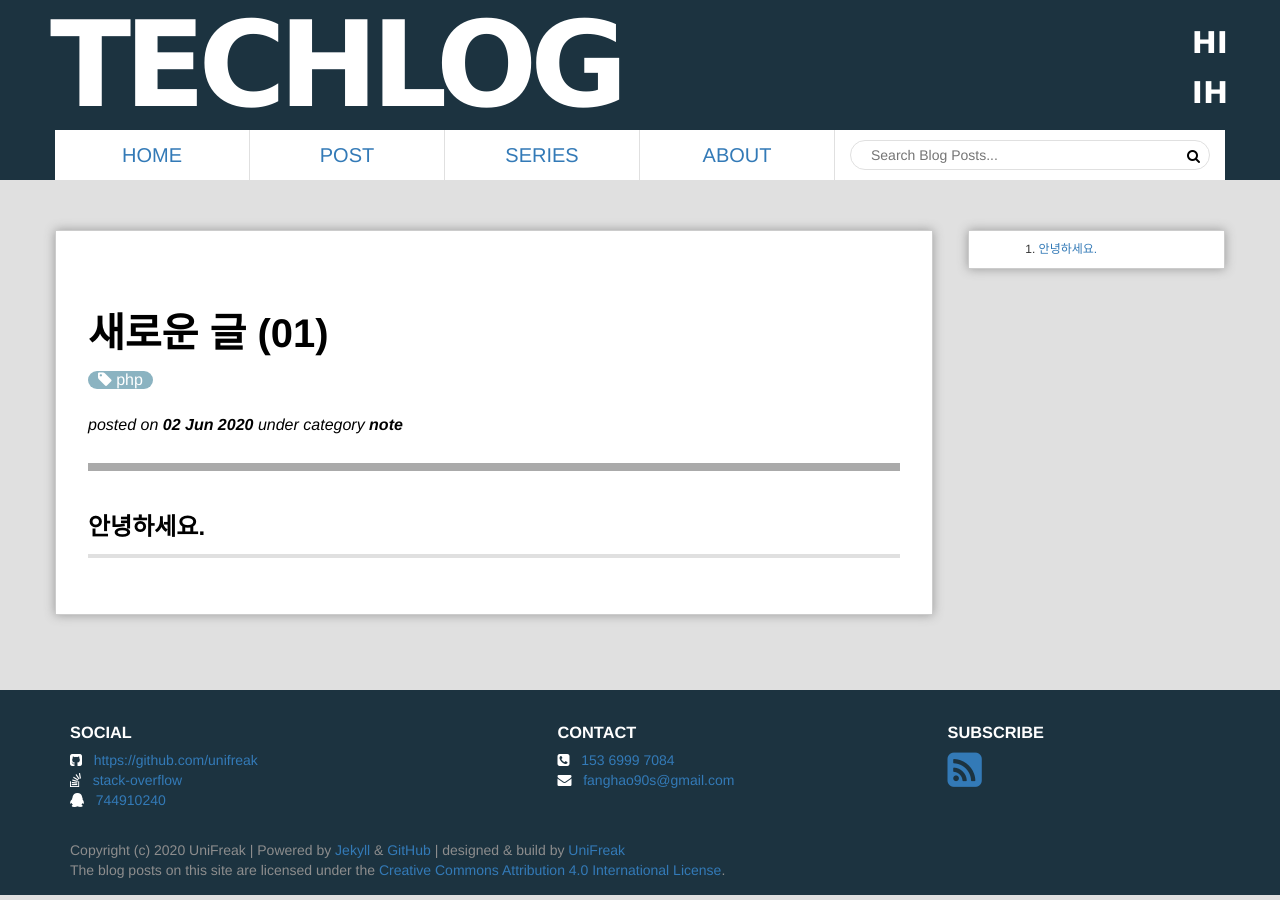
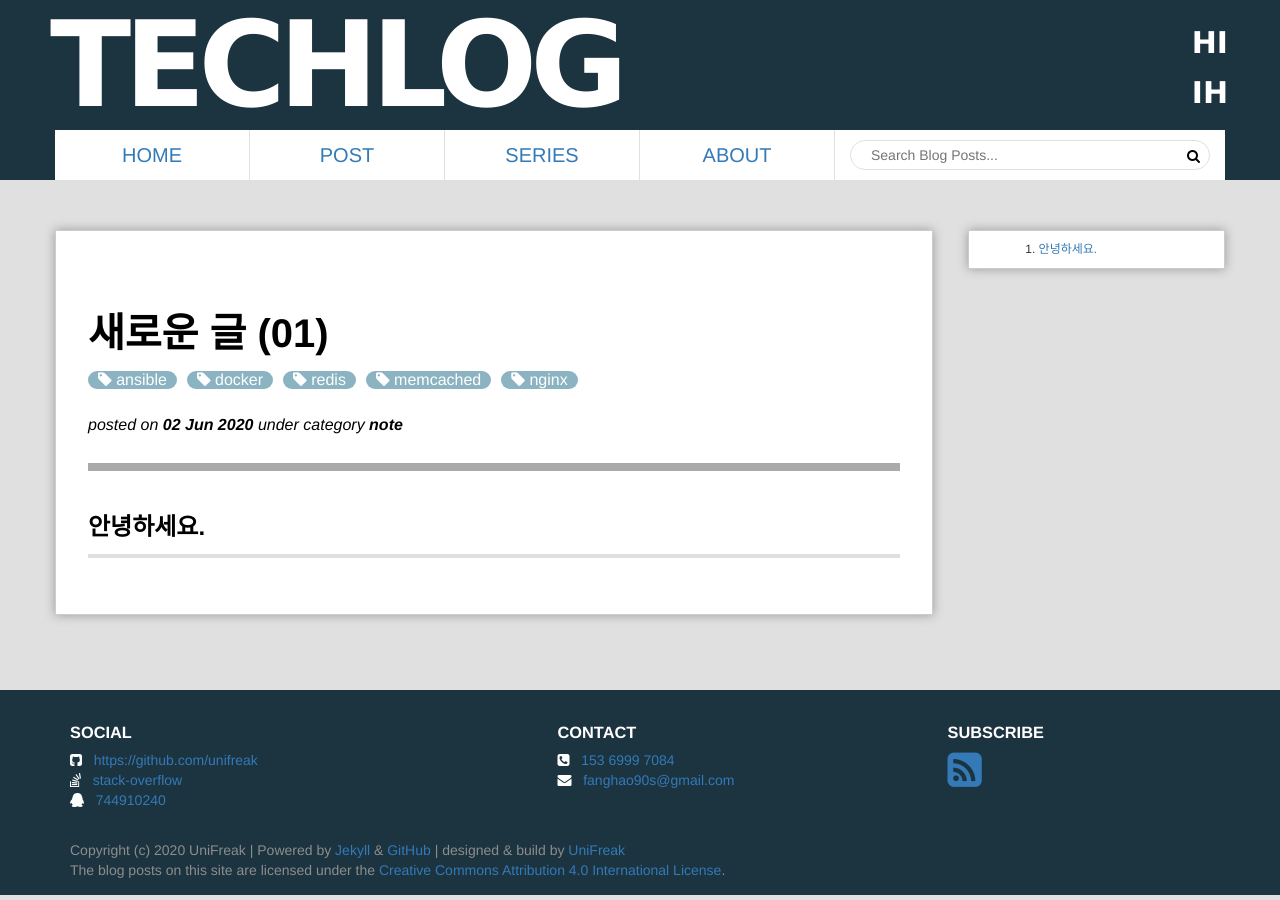
Before and after one commit to junyeong-je/junyeong-je.github.io, a Jekyll site: the page built from _posts/2020-06-02-new-post.md, in a window 1280 px wide. Built offline with Jekyll 4.4.1, drawn with Linux system fonts in a browser that asks for light colours; comment, search, counter and statistics services are not loaded.

Commit message:
Update 2020-06-02-new-post.md

```diff
--- a/_posts/2020-06-02-new-post.md
+++ b/_posts/2020-06-02-new-post.md
@@ -2,7 +2,7 @@
 title: "새로운 글 (01)"
 layout: post
 category: note
-tags: [php]
+tags: [ansible, docker, redis, memcached, nginx]
 excerpt: "새로운 글입니다. 어떻게 표기되나 봅니다."
 ---
 ## 안녕하세요.
```
